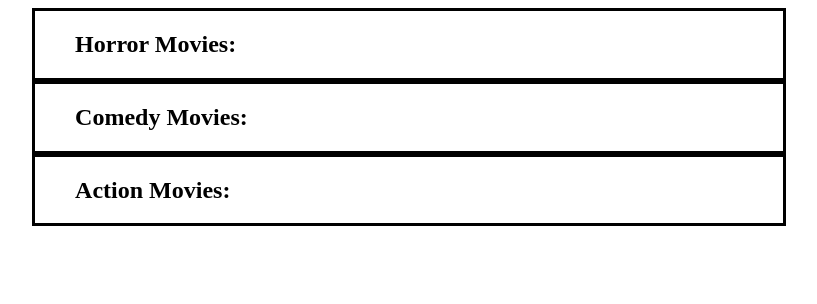
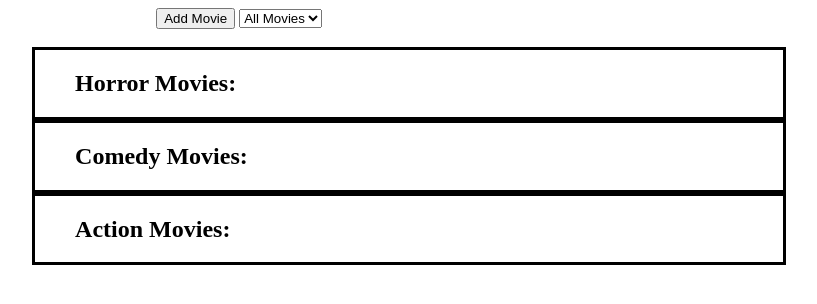
Before and after one commit to maryfarner18/JS-Practice, a plain HTML site: page index.html in a window 1280 px wide. Shown: the whole page, without its empty margins (231-1048 px from the left). Drawn offline with Linux system fonts and the light colour scheme; no server answers.

Commit message:
solution

```diff
--- a/app.css
+++ b/app.css
@@ -20,3 +20,7 @@ img{
     width: 80%;
     margin: auto;
 }
+.tools{
+    width: 50%;
+    margin: auto;
+}
--- a/index.html
+++ b/index.html
@@ -10,6 +10,17 @@
 
 <body>
     <div class="movie-container">
+        <div class="tools">
+
+            <button>Add Movie</button>
+            <select name="genre-dropdown">
+                <option value="all" default>All Movies</option>
+                <option value="horror">Horror</option>
+                <option value="comedy">Comedy</option>
+                <option value="action">Action</option>
+            </select>
+        </div>
+        <br />
         <ul class="movie-list" style="list-style-type:none;" id="horror">
             <h2>Horror Movies:</h2>
         </ul>
```
Also changed, not shown: 1 other file.
